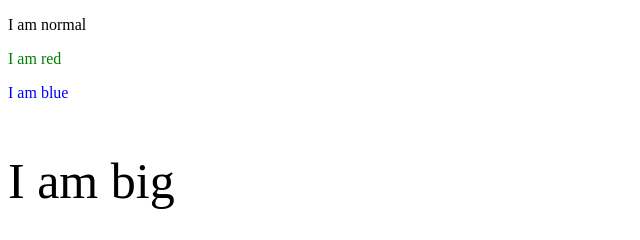
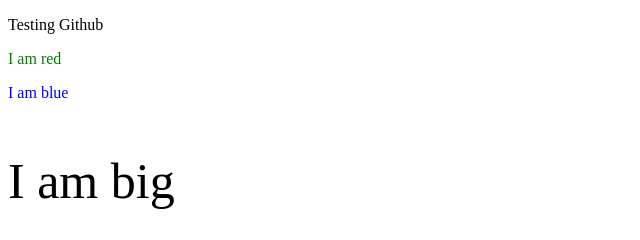
Before and after one commit to flaquebec/intro-to-github, a plain HTML site: page index.html in a window 1280 px wide. Shown: the full height of the page, 0-640 px from the left. Drawn offline with Linux system fonts and the light colour scheme.

Commit message:
change the paragraph

```diff
--- a/index.html
+++ b/index.html
@@ -2,7 +2,7 @@
 <html>
 <body>
 
-<p>I am normal</p>
+<p>Testing Github</p>
 <p style="color:green;">I am red</p>
 <p style="color:blue;">I am blue</p>
 <p style="font-size:50px;">I am big</p>
```
